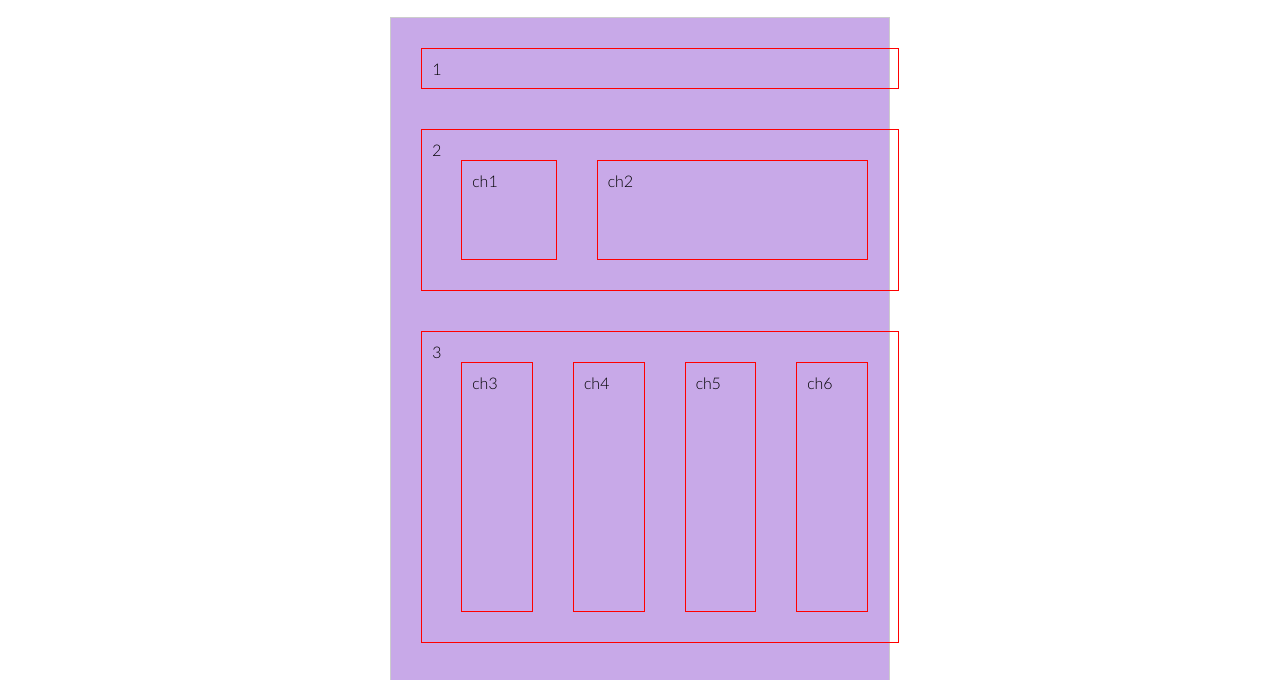
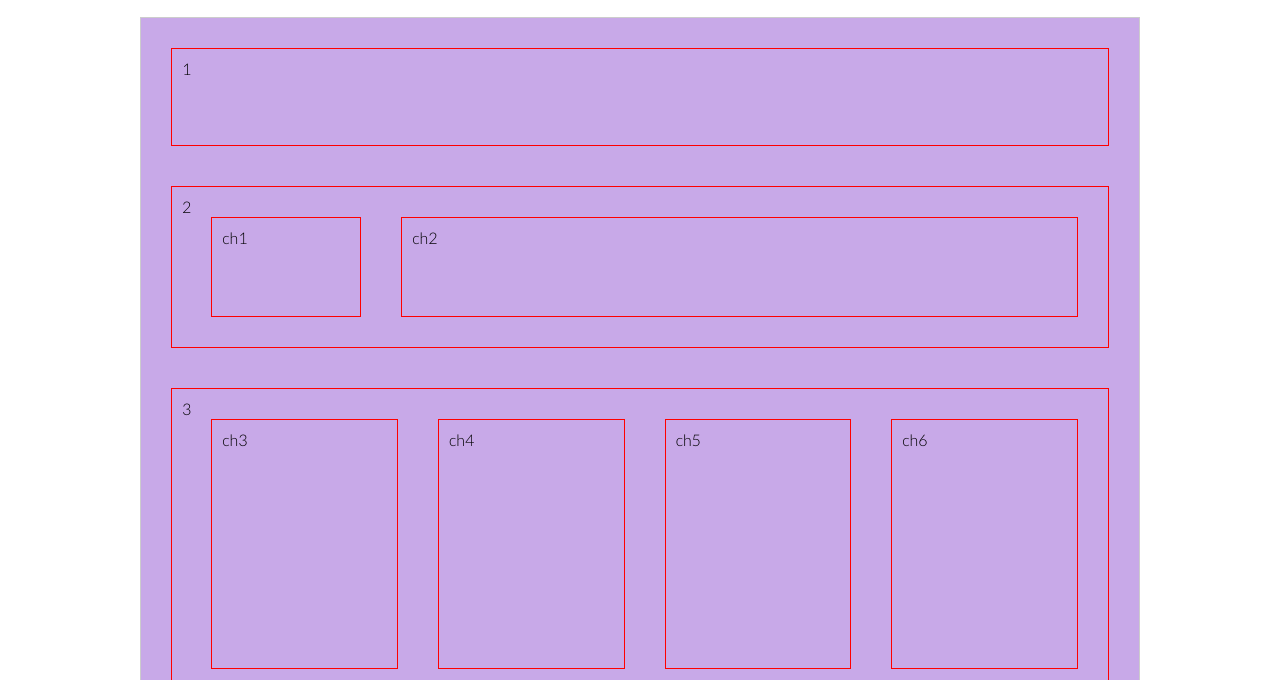
Before and after one commit to eD0o/exercicio-flexbox, a plain HTML site: page exer-01-flex.html in a window 1280 px wide. Shown: the part 100-780 px from the top of the page. Drawn offline with Linux system fonts and the light colour scheme.

Commit message:
Pronto !!!Feita a correçao dos Css´s

```diff
--- a/css/exer-01-flex.css
+++ b/css/exer-01-flex.css
@@ -6,14 +6,14 @@
 }
 .box{
   display: block;
-  width: 100%;
+  width: auto;
   border: solid 1px #ff0000;
   margin: 20px;
   padding: 10px;
   max-width: 1100px;
 }
 .box-1{
-  flex-basis: 10%
+  flex-basis: 10%;
 }
 .box-2{
 
@@ -51,6 +51,7 @@
 }
 .box-4{
   display: flex;
+  justify-content: center;
 }
 .box-chield-7{
   flex-basis: 50%;
--- a/css/style-base.css
+++ b/css/style-base.css
@@ -18,8 +18,8 @@ h1,h2,h3{
 
 .container{
 margin: auto;
-width: 500px;
-height: 900px;
+width: 1000px;
+height: 1000px;
 padding: 10px;
 background-color:#c8a9e8;
 border: solid 1px #cccccc;
```
